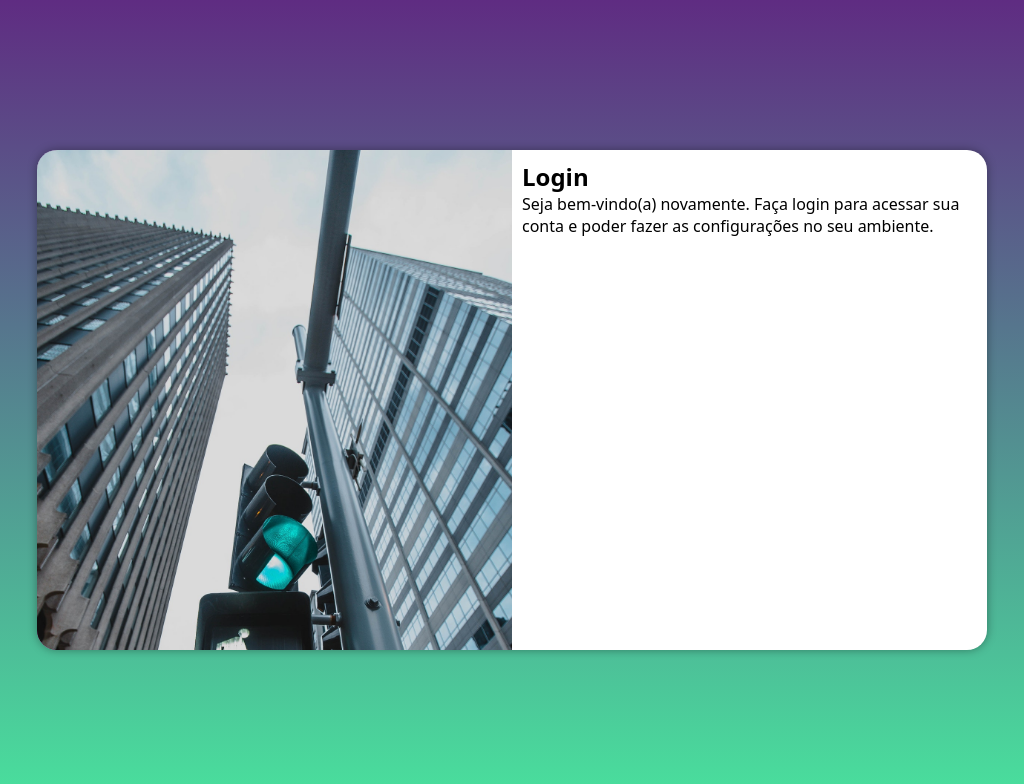
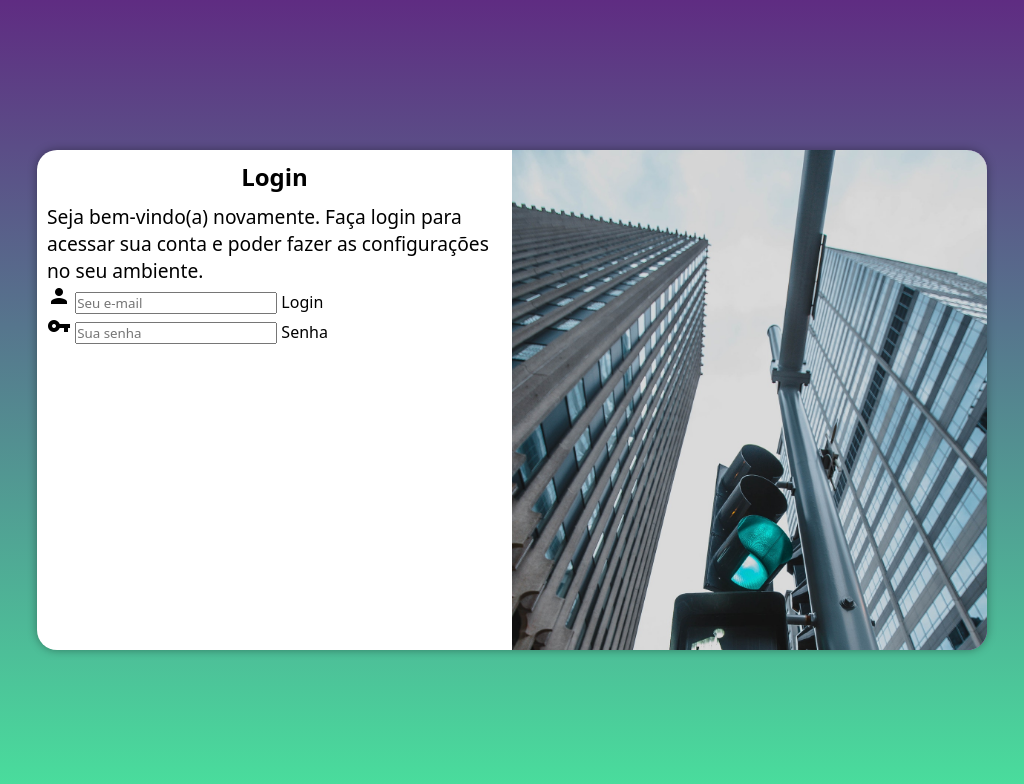
Before and after one commit to 013Maycon/projeto-login, a plain HTML site: page index.html in a window 1024 px wide. Drawn offline with Linux system fonts and the light colour scheme.

Commit message:
creating form

```diff
--- a/estilo/media-query.css
+++ b/estilo/media-query.css
@@ -28,6 +28,10 @@ Grandes telas: acima de 1200px
         float: right;
         width: 70%;
     }
+
+    div#formulario > p {
+        font-size: 1em;
+    }
 }
 
 @media screen and (min-width: 992px) and (max-width: 1200px) {
@@ -40,13 +44,21 @@ Grandes telas: acima de 1200px
     }
 
     section#login > div#imagem {
-        float: left;
+        float: right;
         width: 50%;
         height: 100%;
     }
 
     section#login > div#formulario {
-        float: right;
+        float: left;
         width: 50%;
     }
+
+    div#formulario > h1 {
+        font-size: 2.em;
+    }
+
+    div#formulario > p {
+        font-size: 1.2em;
+    }
 }
--- a/estilos/style.css
+++ b/estilos/style.css
@@ -55,3 +55,12 @@ section#login > div#formulario {
     display: block;
     padding: 10px;
 }
+
+div#formulario > h1 {
+    text-align: center;
+    margin-bottom: 10px;
+}
+
+div#formulario > p {
+    font-size: 0.8em;
+}
--- a/index.html
+++ b/index.html
@@ -5,6 +5,7 @@
     <meta http-equiv="X-UA-Compatible" content="IE=edge">
     <meta name="viewport" content="width=device-width, initial-scale=1.0">
     <title>Login</title>
+    <link href="https://fonts.googleapis.com/icon?family=Material+Icons" rel="stylesheet" href="">
     <link rel="stylesheet" href="estilos/style.css">
     <link rel="stylesheet" href="estilo/media-query.css">
 </head>
@@ -17,7 +18,19 @@
             <div id="formulario">
                 <h1>Login</h1>
                 <p>Seja bem-vindo(a) novamente. Faça login para acessar sua conta e poder fazer as configurações no seu ambiente.</p>
-                <form action="login.php" method="post">
+                <form action="login.php" method="post" autocomplete="on">
+
+                    <div class="campo">
+                        <i class="material-icons">person</i>
+                        <input type="email" name="login" id="ilogin" placeholder="Seu e-mail" autocomplete="email">
+                        <label for="ilogin">Login</label>
+                    </div>
+
+                    <div class="campo">
+                        <i class="material-icons">vpn_key</i>
+                        <input type="password" name="senha" id="isenha" placeholder="Sua senha" autocomplete="current-password">
+                        <label for="isenha">Senha</label>
+                    </div>
 
                 </form>
             </div>
```
